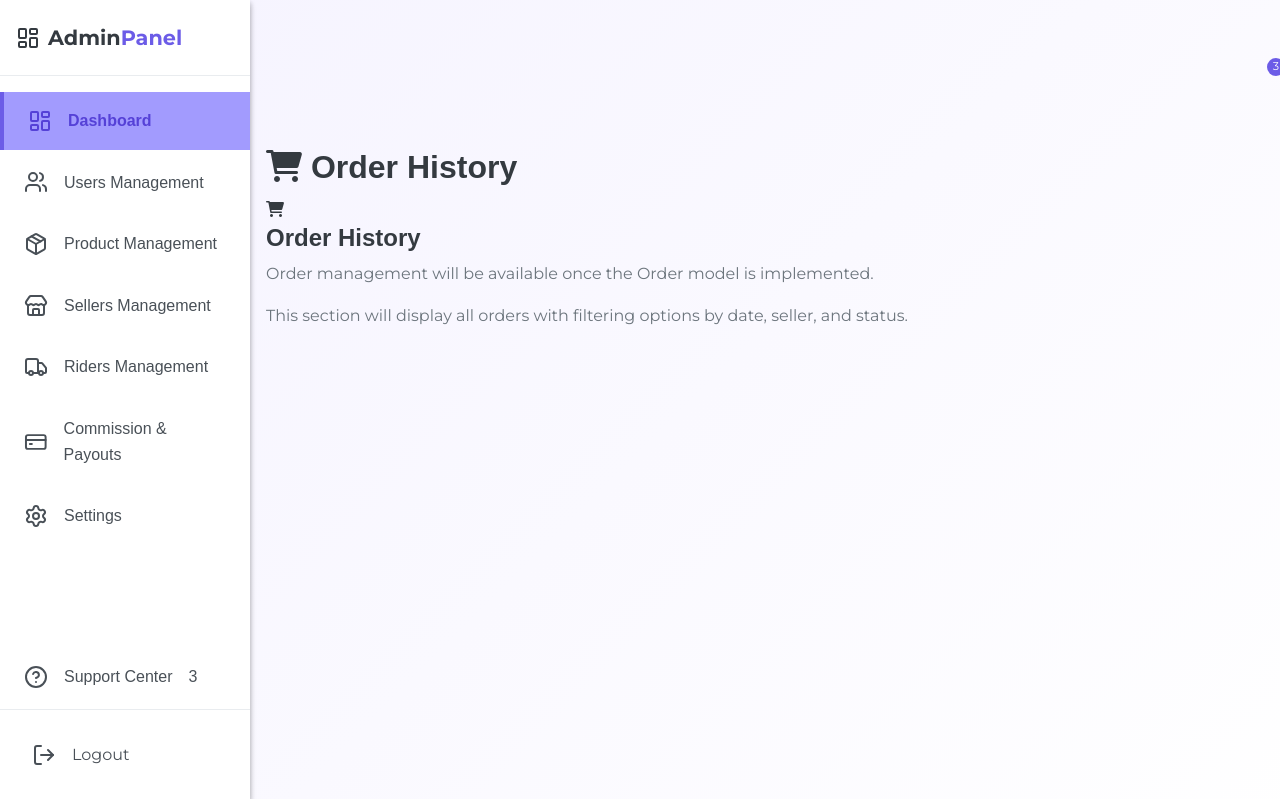
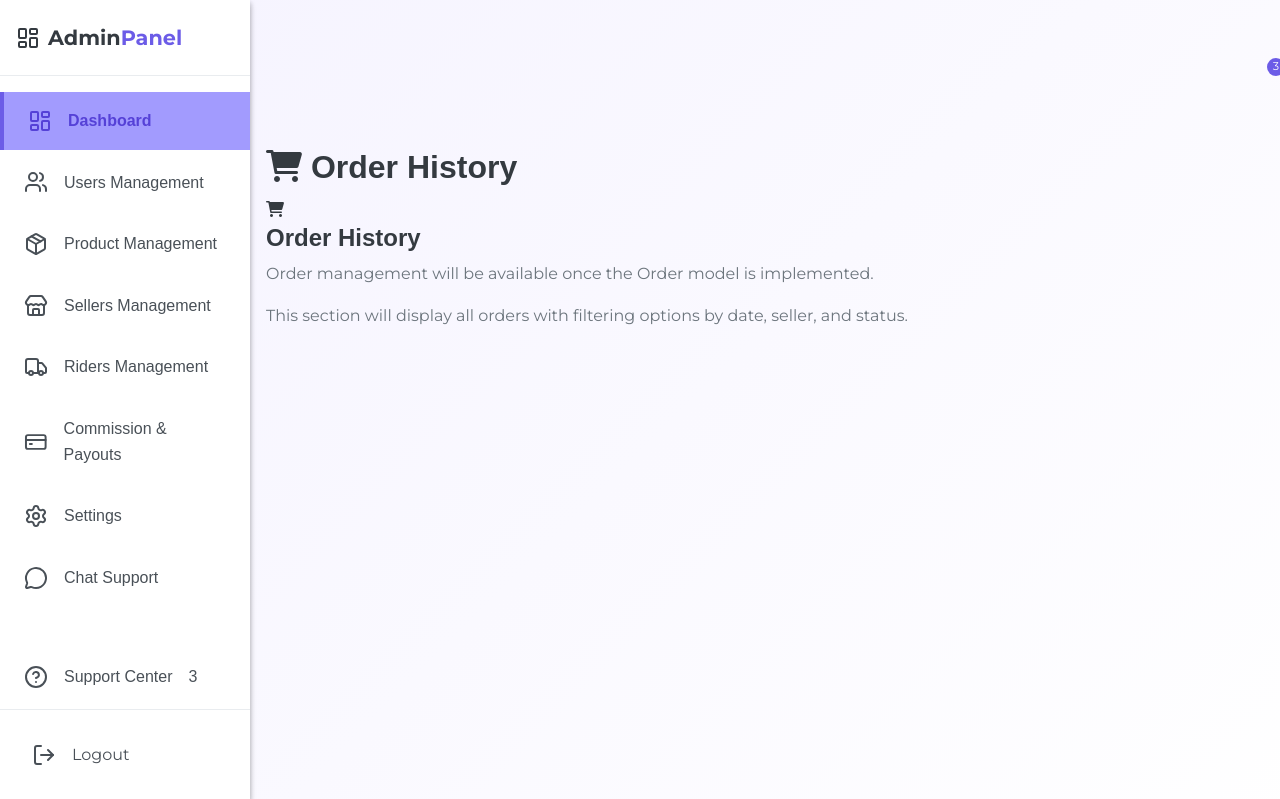
Before and after one commit to CodinWaffle/Dione-Ecommerce-College-Project, a Flask app: template project/templates/admin/orders.html in a window 1280 px wide. Shown: the top 799 px of the page. Run offline with Flask 3, Linux system fonts and the light colour scheme; the template is opened without the code that fills it, so the values that code supplies are empty; parts of the project's set-up code (start-up, migrations or seed data) failed here and were passed over; some libraries are stand-ins or nearby versions.

Commit message:
Update: chat support users (buyer ko palang naapply) to admin

```diff
--- a/project/templates/admin/partials/_sidebar_admin.html
+++ b/project/templates/admin/partials/_sidebar_admin.html
@@ -51,6 +51,12 @@
             <span>Settings</span>
           </a>
         </li>
+        <li class="nav-item">
+          <a href="{{ url_for('admin.chat_support') }}">
+            <i data-lucide="message-circle"></i>
+            <span>Chat Support</span>
+          </a>
+        </li>
       </ul>
     </nav>
   </div>
```
